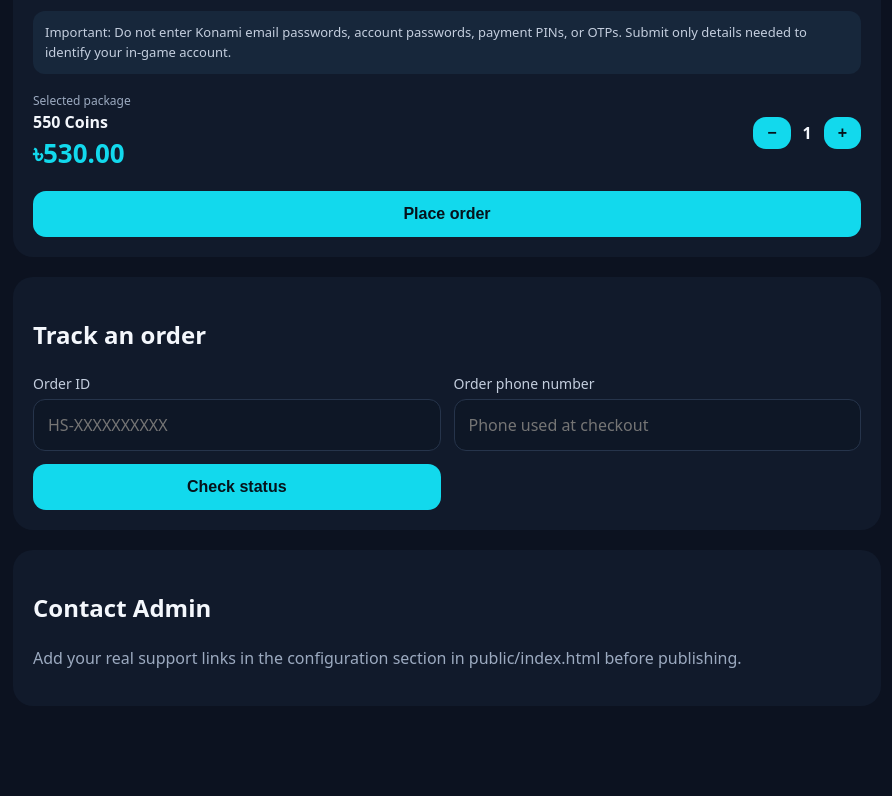
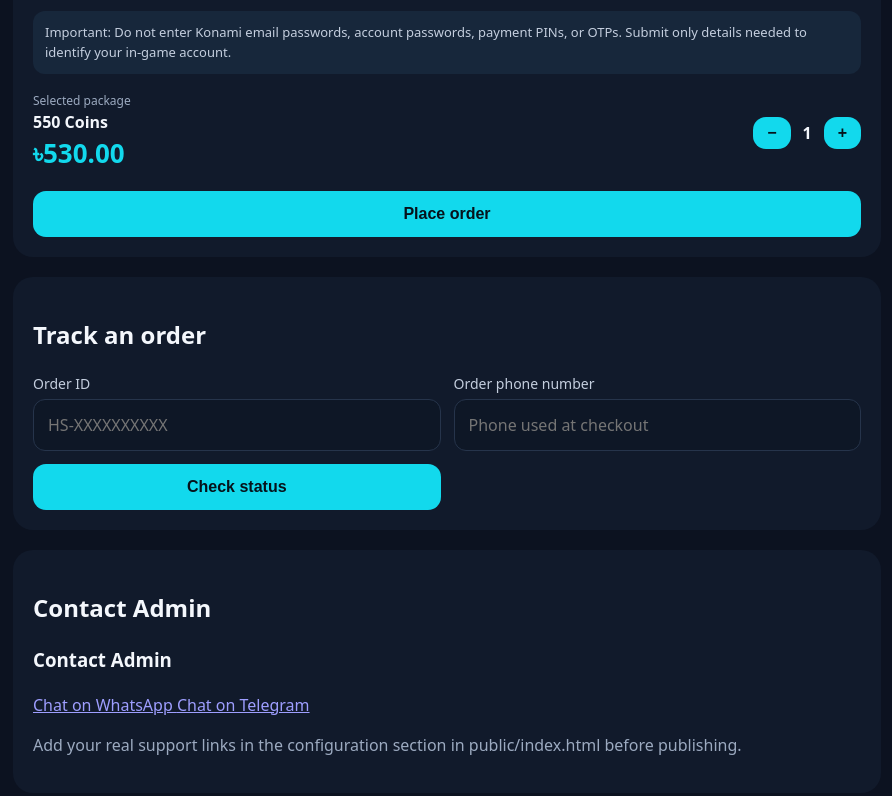
Before and after one commit to itzhanif23-sketch/h-shop, a website: page public/index.html in a window 1280 px wide. Shown: the part 1175-1971 px from the top of the page, without its empty margins (193-1085 px from the left). Drawn offline with Linux system fonts and the light colour scheme; no server answers.

Commit message:
Update index.html

```diff
--- a/public/index.html
+++ b/public/index.html
@@ -26,7 +26,23 @@
 <button type="submit" style="width:100%;margin-top:18px">Place order</button><div id="orderMsg" class="msg" role="status"></div><div id="support" class="actions hidden" style="margin-top:12px"><a id="supportWhatsApp" class="btn secondary" target="_blank" rel="noopener">Contact Admin on WhatsApp</a><a id="supportMessenger" class="btn secondary" target="_blank" rel="noopener">Messenger</a></div>
 </form></section>
 <section class="panel"><h2>Track an order</h2><form id="trackForm" class="fields two"><div><label for="trackId">Order ID</label><input id="trackId" required placeholder="HS-XXXXXXXXXX"></div><div><label for="trackPhone">Order phone number</label><input id="trackPhone" required minlength="8" maxlength="20" placeholder="Phone used at checkout"></div><button type="submit">Check status</button></form><div id="trackMsg" class="msg" role="status"></div></section>
-<section class="panel"><h2>Contact Admin</h2><p class="muted">Add your real support links in the configuration section in public/index.html before publishing.</p><div class="actions"><a id="generalWhatsApp" class="btn secondary hidden" target="_blank" rel="noopener">WhatsApp</a><a id="generalMessenger" class="btn secondary hidden" target="_blank" rel="noopener">Messenger</a></div></section>
+<section class="panel"><h2>Contact Admin</h2>
+<div class="admin-contact">
+  <h3>Contact Admin</h3>
+
+  <a href="https://wa.me/8801893828768"
+     target="_blank"
+     rel="noopener noreferrer">
+    Chat on WhatsApp
+  </a>
+
+  <a href="https://t.me/Hanif10111213"
+     target="_blank"
+     rel="noopener noreferrer">
+    Chat on Telegram
+  </a>
+</div>
+  <p class="muted">Add your real support links in the configuration section in public/index.html before publishing.</p><div class="actions"><a id="generalWhatsApp" class="btn secondary hidden" target="_blank" rel="noopener">WhatsApp</a><a id="generalMessenger" class="btn secondary hidden" target="_blank" rel="noopener">Messenger</a></div></section>
 </main><div class="footer"><div><div class="muted small">TOTAL</div><div id="footerTotal" class="total">৳530.00</div></div><button id="buyNow">🔥 BUY NOW</button></div>
 <script>
 /* Configure only real official support links. Keep empty until you have them. */
```
